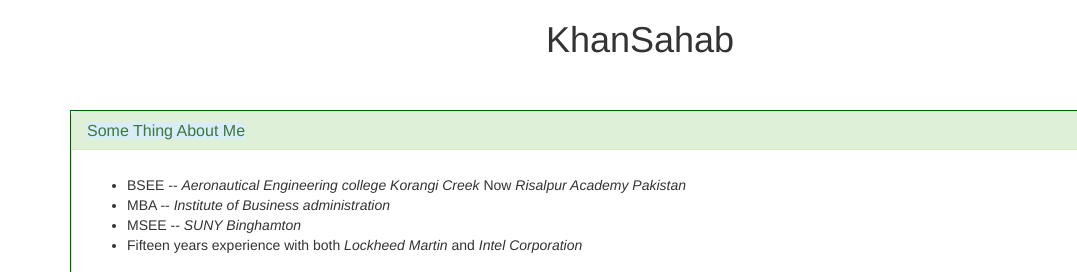
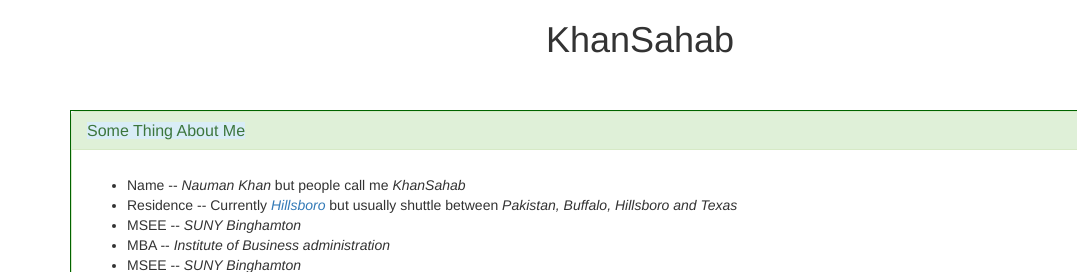
Before and after one commit to nkhakwan/Portfolio, a plain HTML site: page index.html in a window 1280 px wide. Shown: the top 272 px of the page, 0-1077 px from the left. Drawn offline with Linux system fonts and the light colour scheme.

Commit message:
changed text colors

```diff
--- a/index.html
+++ b/index.html
@@ -17,7 +17,9 @@
             <div class="panel-body">
               <p><img src="./AloneMe.jpg" alternate="My Portfolio Picture Shows me Laughing"></p>
                 <ul>
-                  <li>BSEE -- <em>Aeronautical Engineering college Korangi Creek</em> Now  <em>Risalpur Academy Pakistan</em></li>
+                  <li>Name -- <em>Nauman Khan</em> but people call me <em>KhanSahab</em></li>
+                  <li>Residence -- Currently<em class=text-primary> Hillsboro</em> but usually shuttle between <em>Pakistan, Buffalo, Hillsboro and Texas</em></li>
+                  <li>MSEE -- <em>SUNY Binghamton</em></li>
                   <li>MBA -- <em>Institute of Business administration</em></li>
                   <li>MSEE -- <em>SUNY Binghamton</em></li>
                   <li>Fifteen years experience with both<em> Lockheed Martin</em> and<em> Intel Corporation</em></li>
```
